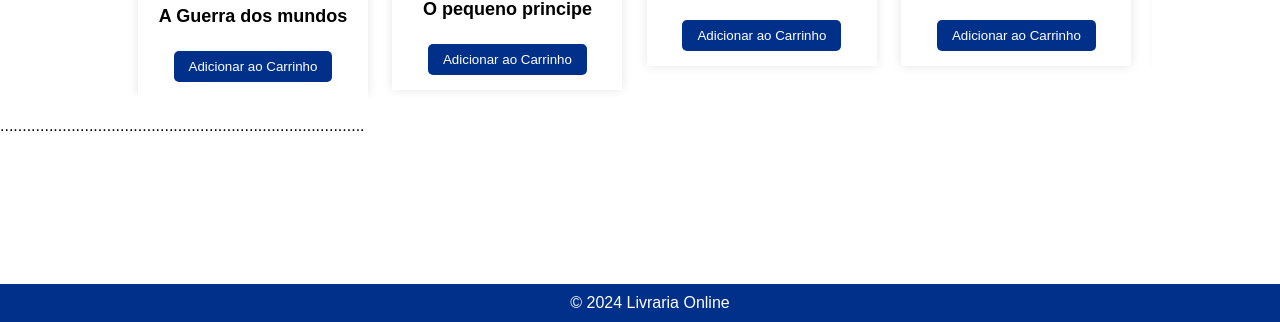
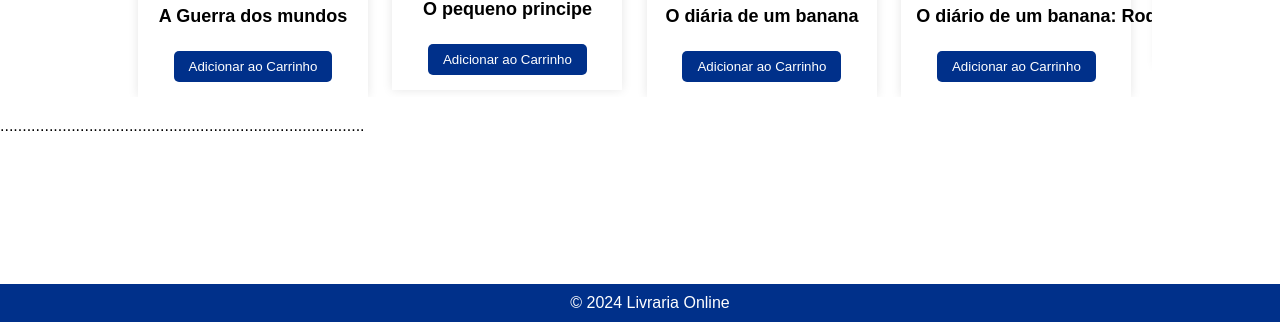
Before and after one commit to marcosstanski/agrinho, a plain HTML site: page index.html in a window 1280 px wide. Shown: the part 478-800 px from the top of the page. Drawn offline with Linux system fonts and the light colour scheme.

Commit message:
Atualizar o index.html

```diff
--- a/index.html
+++ b/index.html
@@ -147,14 +147,14 @@
             <div class="product">
                 <img src="https://encrypted-tbn0.gstatic.com/images?q=tbn:ANd9GcRYDoatgXwTm9g_FPRamqSWhO1ReLKrp7e-FZFOdyZGiFI2YIm-w7z_A2Y&s=10" alt="Livro 3" width="270">
 
-<h3> </h3>
+<h3>O diária de um banana </h3>
 <p> </p>
                 <button onclick="alert('Livro 3 adicionado ao carrinho!')">Adicionar ao Carrinho</button>
             </div>
             <div class="product">
                 <img src="https://m.media-amazon.com/images/I/71+fh2vstSL._AC_UF1000,1000_QL80_.jpg" alt="Livro 4" height="" width="200">
 
- <h3> </h3>
+ <h3>O diário de um banana: Rodrigo é o cara</h3>
 <p> </p>
                <button onclick="alert('Livro 4 adicionado ao carrinho!')">Adicionar ao Carrinho</button>
             </div>
```
